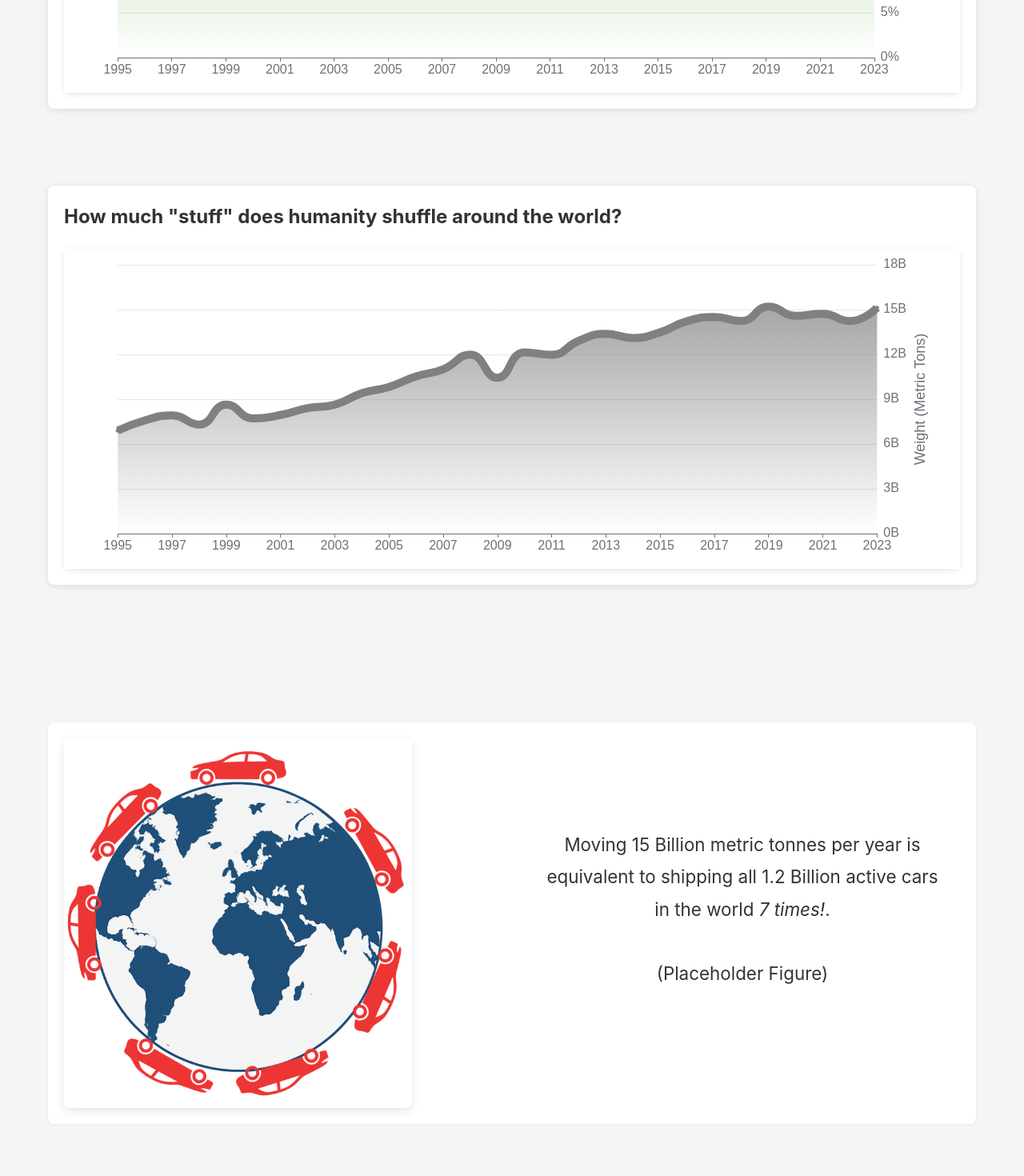
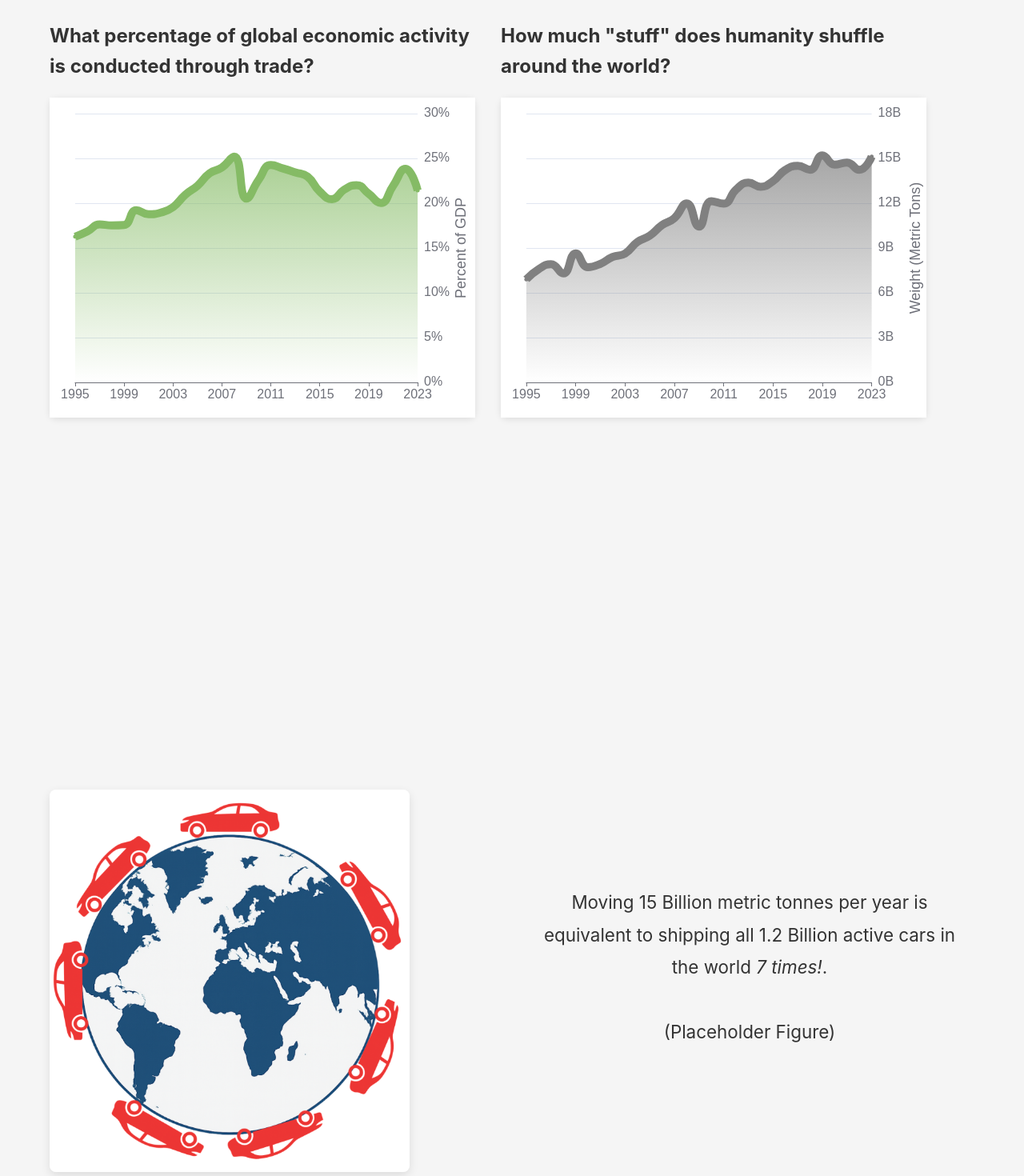
Before and after one commit to com-480-data-visualization/Team37, a React (Vite) app in the folder src/web/: page / in a window 1280 px wide. Shown: the part 1100-2570 px from the top of the page at 80% size. Built offline with nearby package versions, Linux system fonts and the light colour scheme.

Commit message:
web/app.tsx: section full page, remove extra boxes/borders
Signed-off-by: YuChen Qian <yuchenqian96@gmail.com>

```diff
--- a/src/web/App.tsx
+++ b/src/web/App.tsx
@@ -15,9 +15,32 @@ import { inView, animate} from 'framer-motion';
 import placeholder_cars from './assets/tmp_cars_world.png';
 
 const App: React.FC = () => {
+  const sectionStyle = {
+    minHeight: '100vh',
+    width: '100%',
+    padding: '2rem',
+    display: 'flex',
+    flexDirection: 'column',
+    justifyContent: 'center'
+  };
+
+  const nullStyle = {} // for debugging...
+
+  const fullPageStyle = {
+    minHeight: '100vh',
+    width: '100%',
+    padding: '0', // Remove padding from sections
+    display: 'flex',
+    flexDirection: 'column',
+    justifyContent: 'center',
+    backgroundColor: 'transparent', // Ensure no background
+    boxShadow: 'none', // Remove any shadow
+    border: 'none' // Remove any borders
+  };
+
   return (
     <div className="app">
-        <ScrollAnimationWrapper>
+        <ScrollAnimationWrapper style={fullPageStyle}>
         <section className="intro">
           <header>
             <h1>The Flow of Goods Around the World</h1>
@@ -35,13 +58,14 @@ const App: React.FC = () => {
 
         {/* Wrap the two charts in a flex container */}
         <div className="chart-row">
-          <ScrollAnimationWrapper>
+          <ScrollAnimationWrapper style={fullPageStyle}>
           <section className="chart-column">
             <h2>What percentage of global economic activity is conducted through trade?</h2>
             <TradeGDPChart />
           </section>
           </ScrollAnimationWrapper>
-          <ScrollAnimationWrapper>
+
+          <ScrollAnimationWrapper style={fullPageStyle}>
           <section className="chart-column">
             <h2>How much "stuff" does humanity shuffle around the world? </h2>
             <TradeWeightChart />
@@ -50,7 +74,7 @@ const App: React.FC = () => {
         </div>
         {/* End of the flex container */}
 
-        <ScrollAnimationWrapper>
+        <ScrollAnimationWrapper style={fullPageStyle}>
         <section className="image-text-section"> {/* Container for the row */}
           <div className="image-column"> {/* Left column for image */}
             <img
@@ -73,7 +97,7 @@ const App: React.FC = () => {
         </section>
         </ScrollAnimationWrapper>
 
-        <ScrollAnimationWrapper>
+        <ScrollAnimationWrapper style={fullPageStyle}>
         <section>
           <p className="description-text"> In Dollar terms, some countries consume more material
             goods than they create.
@@ -86,7 +110,7 @@ const App: React.FC = () => {
         </section>
         </ScrollAnimationWrapper>
 
-        <ScrollAnimationWrapper>
+        <ScrollAnimationWrapper style={fullPageStyle}>
         <section>
           <h2>What Categories of Goods Dominate Global Trade Value? (2023)</h2>
           <p className="description-text">
@@ -115,7 +139,7 @@ const App: React.FC = () => {
           <TradeTrendChart />
         </section> */}
 
-        <ScrollAnimationWrapper>
+        <ScrollAnimationWrapper style={fullPageStyle}>
         <section>
           <p className="description-text"> Freely explore the location of deficits and surpluces for
             specific goods categories for any year after 1995.
--- a/src/web/components/ScrollAnimationWrapper.tsx
+++ b/src/web/components/ScrollAnimationWrapper.tsx
@@ -1,7 +1,49 @@
 import React, {useEffect, useRef} from 'react';
 import { inView, animate} from 'framer-motion';
 
-export const ScrollAnimationWrapper = ({ children, className = '' }) => {
+/*
+export const ScrollAnimationWrapperWithStyle = ({ children, style = {}, className = '' }) => {
+  const ref = useRef(null);
+
+  useEffect(() => {
+    if (ref.current) {
+      // Animate the entire section
+      inView(ref.current, () => {
+        animate(
+          ref.current,
+          { opacity: [0, 1], y: [50, 0] },
+          { duration: 0.8, easing: [0.17, 0.55, 0.55, 1] }
+        );
+
+        // Animate child elements with staggered delays
+        const elements = ref.current.querySelectorAll('h1, h2, h3, p, .chart-column, .image-text-section');
+        elements.forEach((el, i) => {
+          animate(
+            el,
+            { opacity: [0, 1], y: [30, 0] },
+            { delay: i * 0.1, duration: 0.6 }
+          );
+        });
+      });
+    }
+  }, []);
+
+  return (
+    <section
+      ref={ref}
+      className={`fullpage-section ${className}`}
+      style={{
+        opacity: 0,
+        ...style
+      }}
+    >
+      {children}
+    </section>
+  );
+};
+*/
+
+export const ScrollAnimationWrapper = ({ children, style = {}, className = '' }) => {
   const ref = useRef(null);
 
   useEffect(() => {
@@ -22,7 +64,7 @@ export const ScrollAnimationWrapper = ({ children, className = '' }) => {
   }, []);
 
   return (
-    <div ref={ref} className={`scroll-section ${className}`} style={{ opacity: 0 }}>
+    <div ref={ref} className={`scroll-section ${className}`} style={{ opacity: 0, ...style }}>
       {children}
     </div>
   );
--- a/src/web/index.css
+++ b/src/web/index.css
@@ -16,14 +16,14 @@ main {
   flex-direction: column;
   gap: 20px;
 }
-
+/* this one adds extra borders --- remove
 section {
   background-color: #fff;
   padding: 20px;
   border-radius: 8px;
   box-shadow: 0 2px 8px rgba(0, 0, 0, 0.1);
 }
-
+*/
 @media (max-width: 768px) {
   .app {
     padding: 10px;
@@ -40,12 +40,15 @@ section {
 
 /**************************** Text ***************************/
 header h1 {
-  margin-bottom: 0.2em; /* Reduce default h1 margin if needed */
+  /* margin-bottom: 0.2em; /* Reduce default h1 margin if needed */ */
 }
 
 header {
+  /* margin-bottom: 40px; */
+  max-width: 80%;
+  margin: 0 auto;
+  padding: 20px;
   text-align: center;
-  margin-bottom: 40px;
 }
 
 h1 {
@@ -61,16 +64,34 @@ header p {
 
 /*********************** Custom Classes ***********************/
 .app {
-  max-width: 1200px;
+  max-width: 95%;
   margin: 0 auto;
-  padding: 20px;
+  padding: 10px;
+}
+
+/* Full page sections */
+.fullpage-section {
+  width: 100vw;
+  min-height: 100vh;
+  margin: 0;
+  padding: 0;
+  background-color: transparent;
 }
 
 .chart-row {
-  display: flex; /* Enables flexbox layout */
-  flex-wrap: wrap; /* Allows items to wrap onto the next line on smaller screens */
-  gap: 20px; /* Adds space between the columns (adjust as needed) */
-  margin-bottom: 20px; /* Adds some space below the row */
+  /*
+  display: flex;
+  flex-wrap: wrap;
+  gap: 20px;
+  margin-bottom: 20px;
+  */
+  display: flex;
+  gap: 2rem;
+  width: 95%;
+  min-height: 100vh;
+  margin: 0;
+  padding: 20px;
+  align-items: center;
 }
 
 .chart-column {
@@ -105,24 +126,28 @@ header p {
 
 /* Styles for the new Image/Text Section */
 .image-text-section {
-  display: flex; /* Enable Flexbox */
-  align-items: center; /* Vertically center items in the row */
-  gap: 30px; /* Space between the image and text columns */
-  margin-top: 40px; /* Space above this section */
-  margin-bottom: 40px; /* Space below this section */
-  padding: 20px; /* Optional padding inside the section */
-  background-color: #ffffff; /* Optional subtle background */
-  border-radius: 8px; /* Optional rounded corners */
-  box-shadow: 0 1px 4px rgba(0,0,0,0.05); /* Optional subtle shadow */
+  /*
+  display: flex;
+  align-items: center;
+  gap: 30px;
+  margin-top: 40px;
+  margin-bottom: 40px;
+  padding: 20px;
+  background-color: #ffffff;
+  border-radius: 8px;
+  box-shadow: 0 1px 4px rgba(0,0,0,0.05);
+  */
+  display: flex;
+  gap: 3rem;
+  align-items: center;
+  width: 100%;
+  min-height: 100vh;
+  margin: 0;
+  padding: 20px;
 }
 
 .image-column {
   flex: 1; /* Make image column take up 1 part of the available space */
-  /* Or use flex-basis: 50%; */
-}
-
-.text-column {
-  flex: 1; /* Make text column take up 1 part of the available space */
   /* Or use flex-basis: 50%; */
 }
 
@@ -241,13 +266,6 @@ header p {
   flex: 1;
 }
 
-.text-column {
-  flex: 1;
-  display: flex;
-  flex-direction: column;
-  justify-content: center;
-}
-
 .section-image {
   width: 100%;
   height: auto;
@@ -261,16 +279,28 @@ header p {
   margin: 3rem 0;
 }
 
-.chart-column {
+.chart-column, .text-column {
   flex: 1;
   display: flex;
   flex-direction: column;
+  justify-content: center;
+  background-color: transparent;
+  box-shadow: none;
+  border: none;
 }
 
 /* Responsive adjustments */
 @media (max-width: 768px) {
-  .image-text-section,
-  .chart-row {
+  .chart-row, .image-text-section {
     flex-direction: column;
+    padding: 10px;
+  }
+
+  header h1 {
+    font-size: 2rem;
+  }
+
+  .description-text {
+    padding: 0 10px;
   }
 }
```
